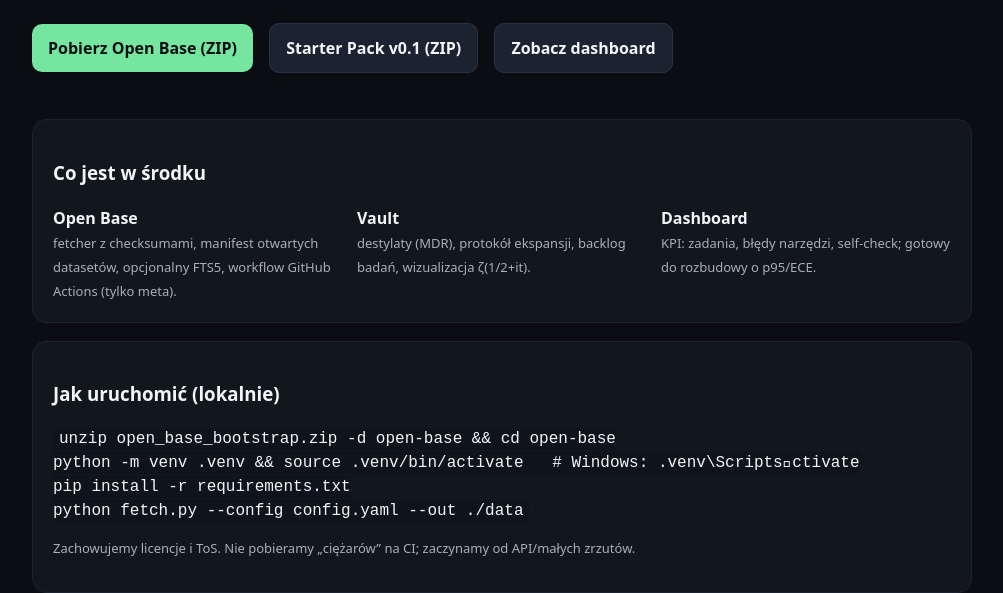
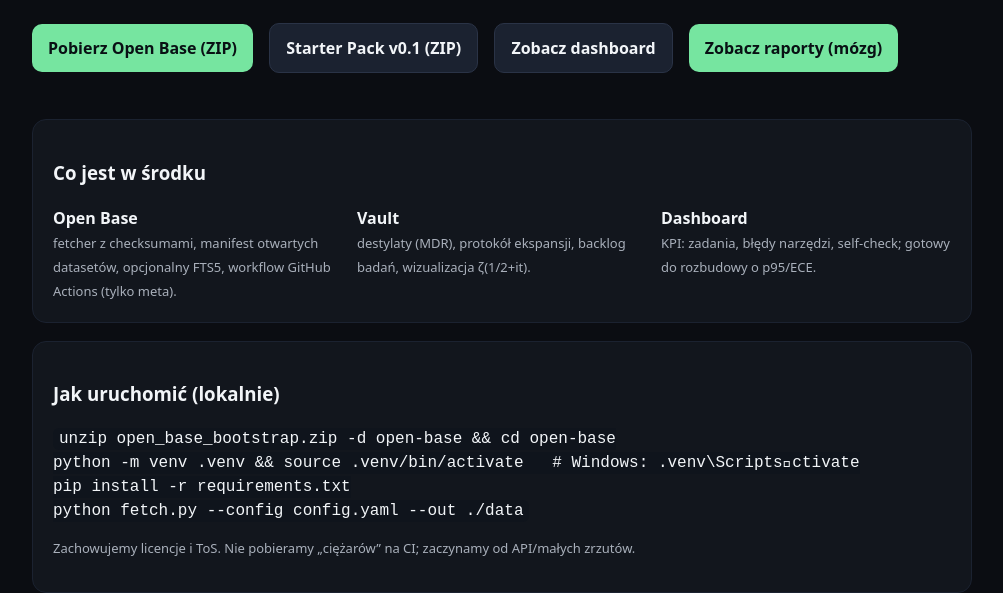
Before and after one commit to kalafiorexml-design/open-base-si2, a plain HTML site: page index.html in a window 1280 px wide. Shown: the part 215-808 px from the top of the page, without its empty margins (138-1141 px from the left). Drawn offline with Linux system fonts and the light colour scheme.

Commit message:
Update index.html

```diff
--- a/index.html
+++ b/index.html
@@ -25,6 +25,7 @@ code { background:#0f141c; padding:2px 6px; border-radius:6px; }
       <a href="open_base_bootstrap.zip" download>Pobierz Open Base (ZIP)</a>
       <a href="starter_pack_v01.zip" download class="alt">Starter Pack v0.1 (ZIP)</a>
       <a href="si2_dashboard.html" class="alt">Zobacz dashboard</a>
+      <a class="btn" href="reports/">Zobacz raporty (mózg)</a>
     </div>
   </section>
 
```
